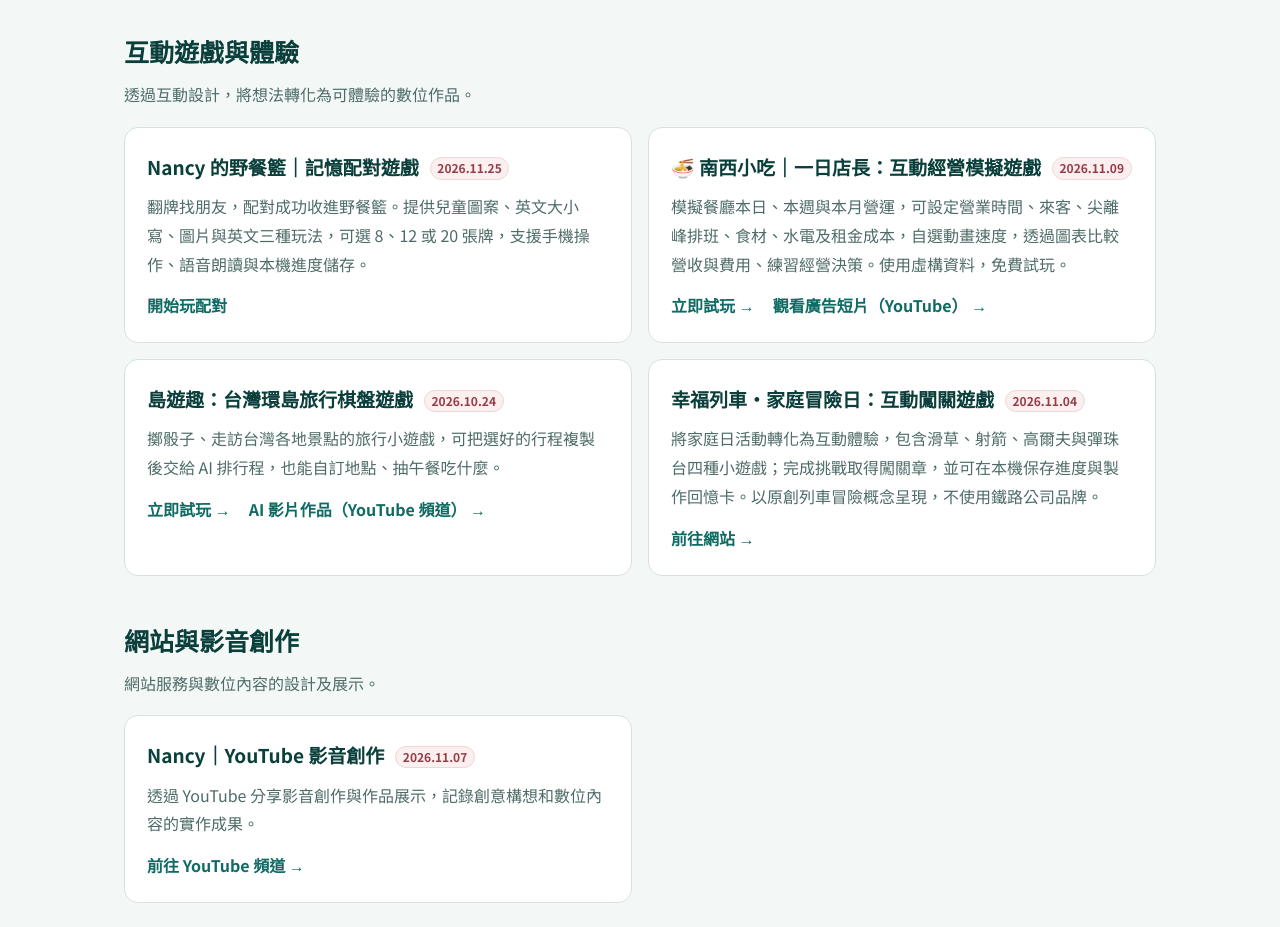
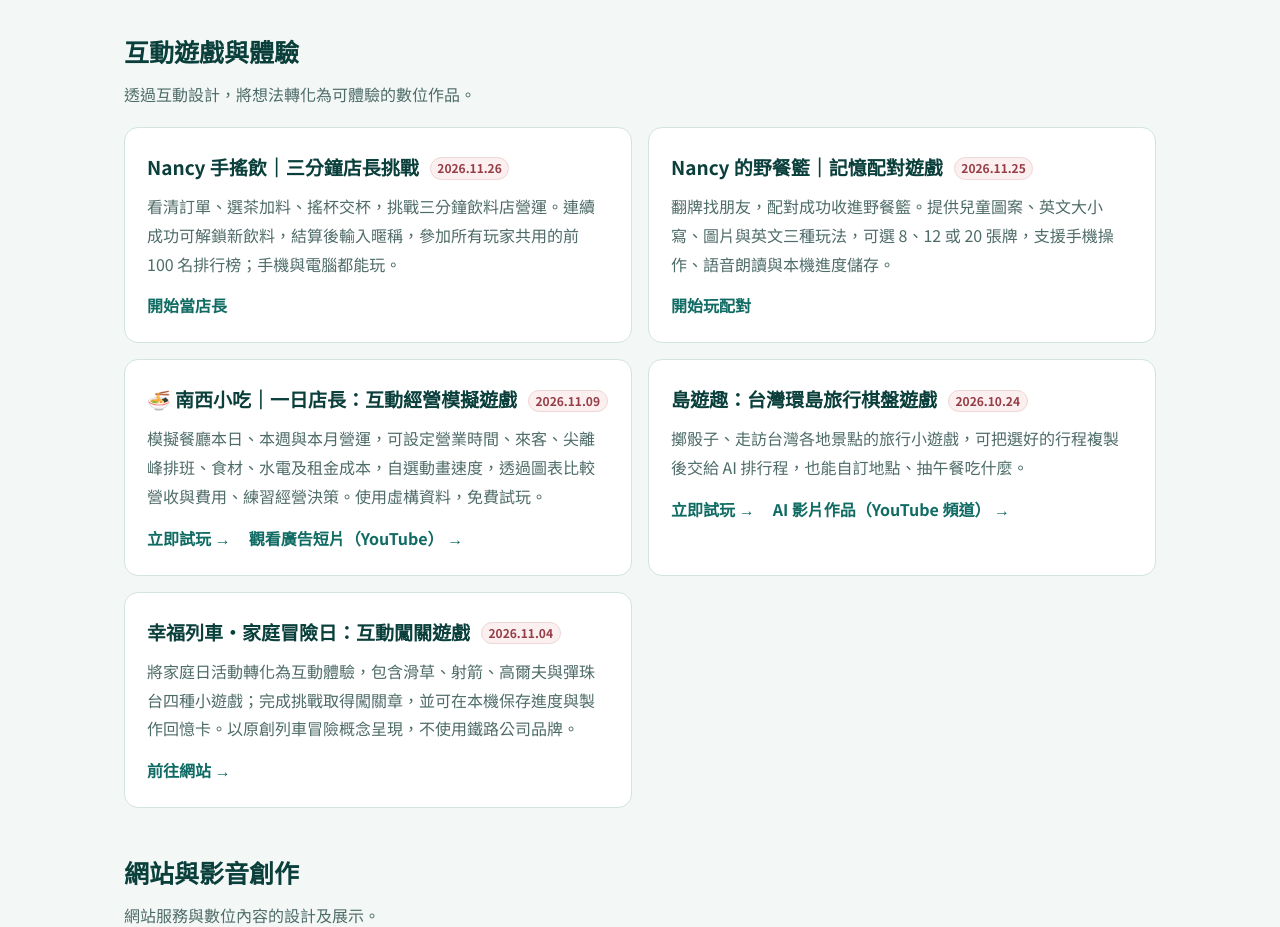
Before and after one commit to nancy098517/nancy098517.github.io, a plain HTML site: page portfolio.html in a window 1280 px wide. Shown: the part 1660-2587 px from the top of the page. Drawn offline with Linux system fonts and the light colour scheme.

Commit message:
Feature Nancy tea shop game in portfolio with upload date

```diff
--- a/portfolio.html
+++ b/portfolio.html
@@ -179,6 +179,12 @@ footer{max-width:1080px;margin:auto;padding:20px 24px 40px;color:var(--muted);fo
         <span class="more">前往網站 →</span>
       </a></div></section>
 <section id="interactive"><h2>互動遊戲與體驗</h2><p class="section-note">透過互動設計，將想法轉化為可體驗的數位作品。</p><div class="cards">
+      <a class="post-card" href="./nancy-tea/" target="_blank" rel="noopener noreferrer">
+        <h3>Nancy 手搖飲｜三分鐘店長挑戰 <time class="work-date" datetime="2026-11-26" title="上傳日期">2026.11.26</time></h3>
+        <p>看清訂單、選茶加料、搖杯交杯，挑戰三分鐘飲料店營運。連續成功可解鎖新飲料，結算後輸入暱稱，參加所有玩家共用的前 100 名排行榜；手機與電腦都能玩。</p>
+        <span class="more">開始當店長</span>
+      </a>
+
       <a class="post-card" href="./picnic-match/" target="_blank" rel="noopener noreferrer">
         <h3>Nancy 的野餐籃｜記憶配對遊戲 <time class="work-date" datetime="2026-11-25" title="首次收錄於本站">2026.11.25</time></h3>
         <p>翻牌找朋友，配對成功收進野餐籃。提供兒童圖案、英文大小寫、圖片與英文三種玩法，可選 8、12 或 20 張牌，支援手機操作、語音朗讀與本機進度儲存。</p>
```
